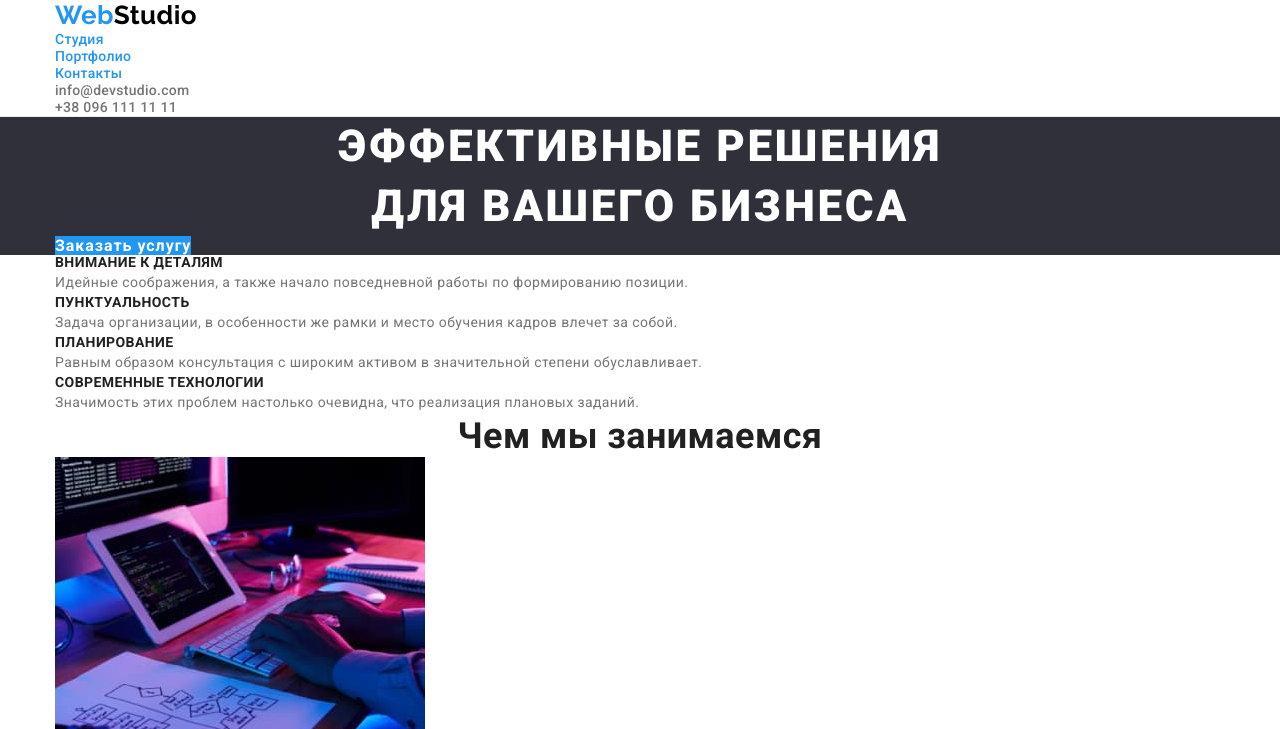
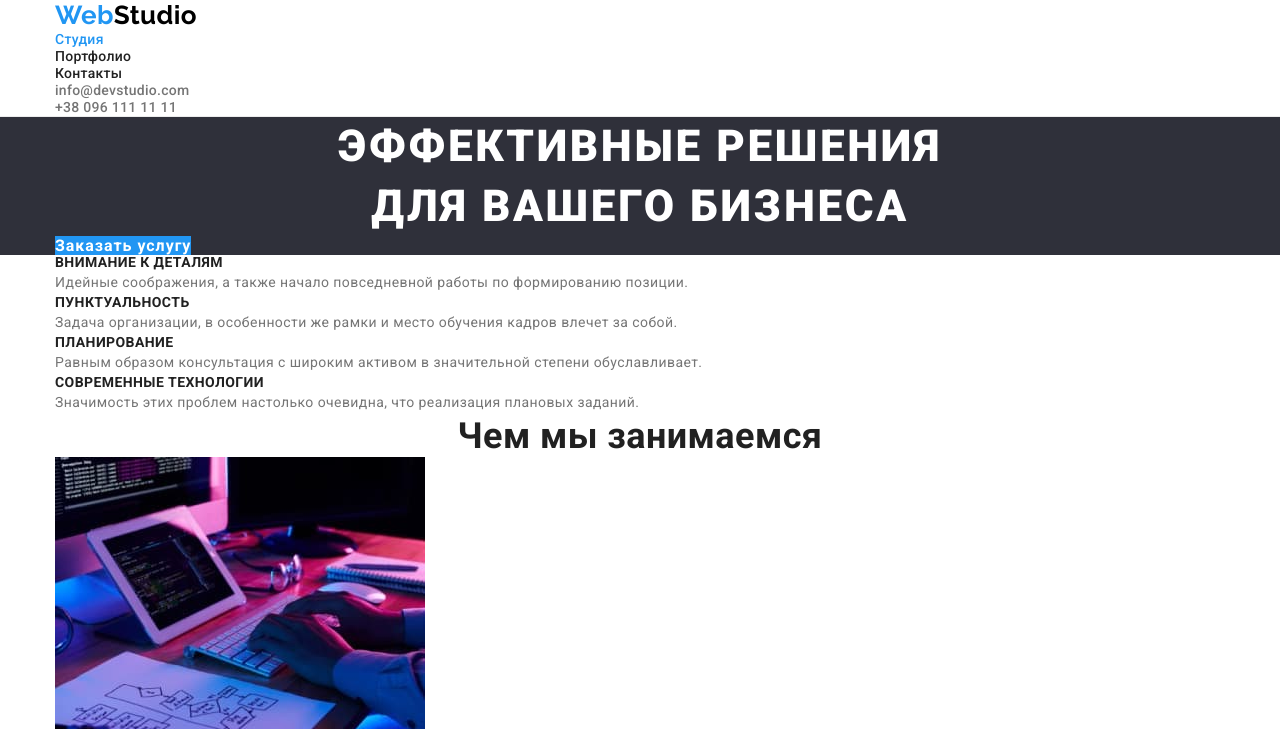
Before and after one commit to lenademchyk/goit-markup-hw-02, a plain HTML site: page index.html in a window 1280 px wide. Shown: the top 729 px of the page. Drawn offline with Linux system fonts and the light colour scheme.

Commit message:
changed current

```diff
--- a/index.html
+++ b/index.html
@@ -24,9 +24,9 @@
           <ul class="site-nav">
             <li><a href="./index.html" class="link current">Студия</a></li>
             <li>
-              <a href="./portfolio.html" class="link current">Портфолио</a>
+              <a href="./portfolio.html" class="link">Портфолио</a>
             </li>
-            <li><a href="" class="link current">Контакты</a></li>
+            <li><a href="" class="link">Контакты</a></li>
           </ul>
         </nav>
         <ul class="contacts">
```
Also changed, not shown: portfolio.html (+2 -2 lines).
